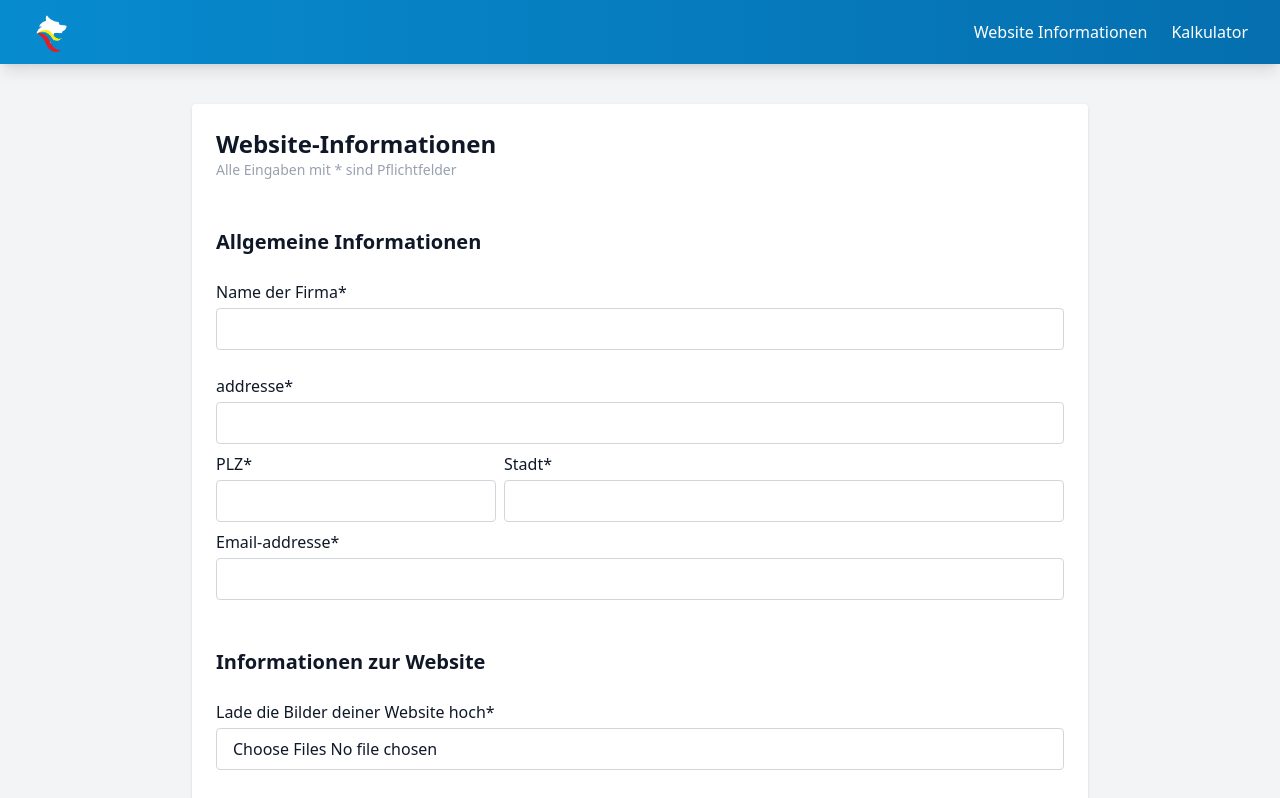
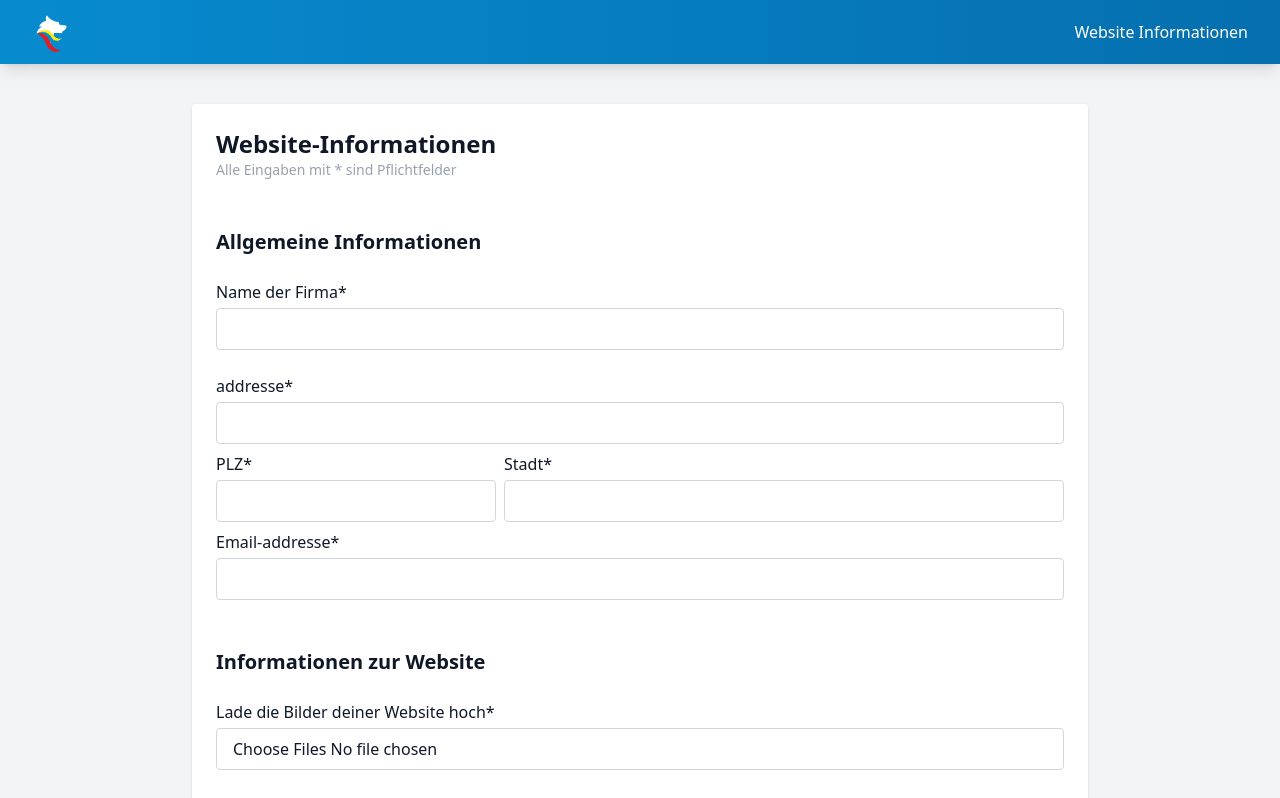
Before and after one commit to jonas8900/wolfdruck-website-abfrage, a Next.js app: page / in a window 1280 px wide. Shown: the top 798 px of the page. Built offline with nearby package versions, Linux system fonts and the light colour scheme.

Commit message:
delete calculator-page for online version

```diff
--- a/components/navigation/navbar.js
+++ b/components/navigation/navbar.js
@@ -28,12 +28,12 @@ export default function Navbar() {
             >
               Website Informationen
             </Link>
-            <Link
+            {/* <Link
               href="/calculator"
               className="hover:text-white hover:underline underline-offset-4 transition duration-200"
             >
               Kalkulator
-            </Link>
+            </Link> */}
           </div>
 
           {/* Burger Icon */}
@@ -60,7 +60,7 @@ export default function Navbar() {
       >
         <div className="px-4 pb-4 pt-2 space-y-2 text-lg">
           <Link href="/" className="block hover:text-gray-100">Website Informationen</Link>
-          <Link href="/calculator" className="block hover:text-gray-100">Kalkulator</Link>
+          {/* <Link href="/calculator" className="block hover:text-gray-100">Kalkulator</Link> */}
         </div>
       </div>
     </nav>
```
